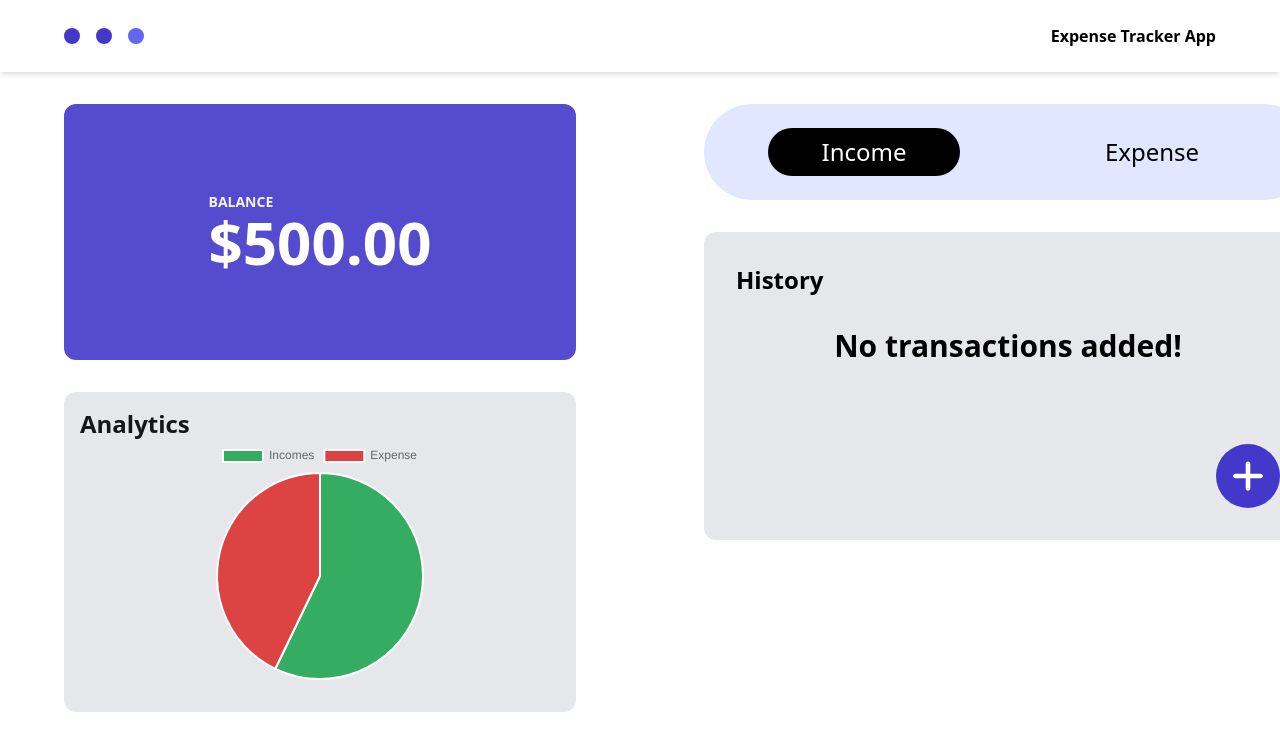
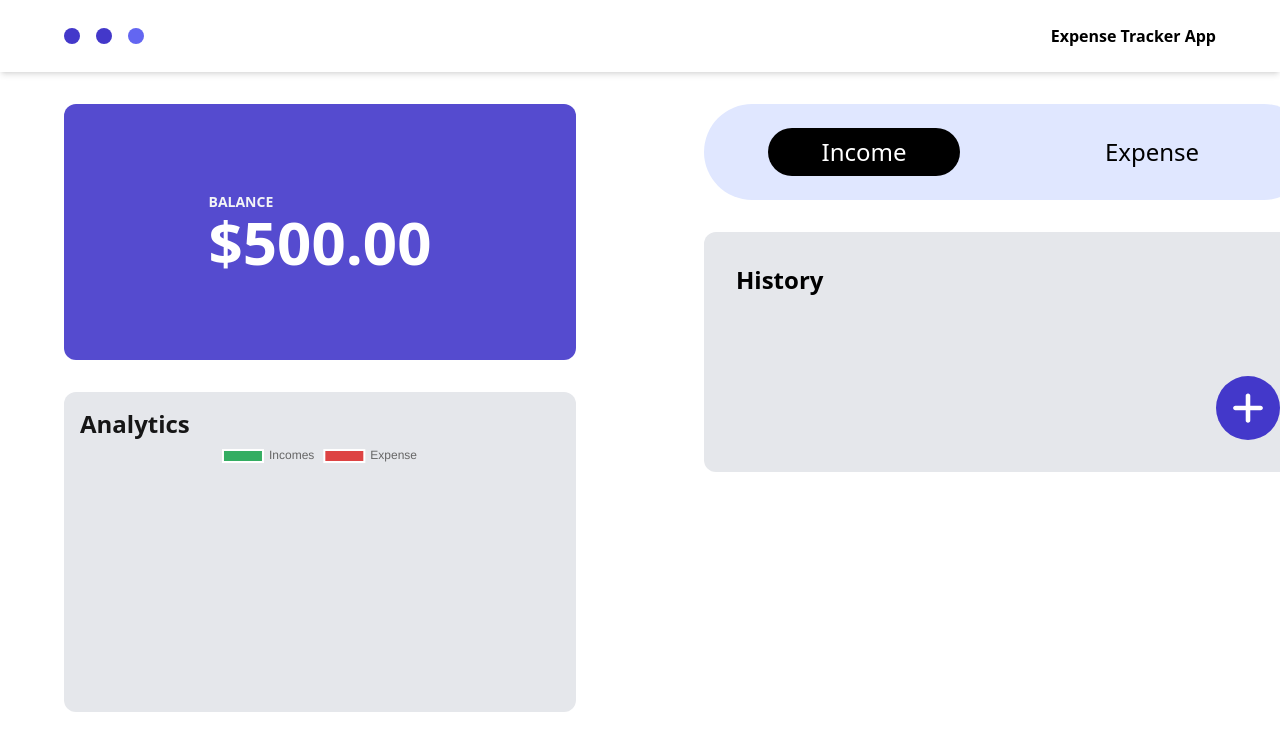
Before and after one commit to serkansyalcin/personal-expense-tracker, a React (Create React App) app: page / in a window 1280 px wide. Shown: the top 750 px of the page. Built offline with nearby package versions, Linux system fonts and the light colour scheme.

Commit message:
history items and history item component added

```diff
--- a/src/components/analytics/Analytics.component.jsx
+++ b/src/components/analytics/Analytics.component.jsx
@@ -1,14 +1,19 @@
 import { Chart as ChartJS, ArcElement, Tooltip, Legend } from 'chart.js';
 import { Pie } from 'react-chartjs-2';
+import { useSelector } from 'react-redux'
 
 ChartJS.register(ArcElement, Tooltip, Legend);
 
-export const data = {
+const Analytics = () => {
+    const incomeAmount = useSelector(state => state.transactions.incomeAmount)
+    const expenseAmount = useSelector(state => state.transactions.expenseAmount)
+
+    const data = {
       labels: ['Incomes', 'Expense'],
       datasets: [
         {
           label: 'The Graph of Expenses and Incomes',
-        data: [40, 30],
+          data: [Number(incomeAmount), Number(expenseAmount)],
           backgroundColor: [
               'rgba(22, 163, 74, 0.85)',
               'rgba(220, 38, 38, 0.85)',
@@ -18,7 +23,6 @@ export const data = {
       ],
     };
 
-const Analytics = () => {
     return (
         <div className="rounded-xl w-[32rem] h-80 mb-4 bg-gray-200 p-4">
             <h3 className="text-2xl font-semibold opacity-90">Analytics</h3>
--- /dev/null
+++ b/src/components/history-item/HistoryItem.component.jsx
@@ -0,0 +1,32 @@
+import WalletLogo from '../../assets/wallet-solid.svg'
+import TrashLogo from '../../assets/trash-can-solid.svg'
+import { useSelector } from 'react-redux'
+
+const HistoryItem = ({ item }) => {
+    const currentTransactionMode = useSelector(state => state.transactions.currentTransactionMode)
+
+    let dynamicContainerBorderStyles = '';
+
+    (currentTransactionMode === 'income')
+        ? dynamicContainerBorderStyles = 'border-green-600'
+        : dynamicContainerBorderStyles = 'border-red-600'
+
+    return (
+        <div className={`history-item-container ${dynamicContainerBorderStyles}`}>
+            <img
+                src={WalletLogo}
+                alt="wallet logo"
+                className="w-6 mr-4"
+            />
+            <h2 className="text-2xl">{ item.description }</h2>
+            <p className="ml-auto font-bold text-lg">${ Number(item.amount).toFixed(2) }</p>
+            <img
+                src={TrashLogo}
+                alt='trash can logo'
+                className="w-6 mr-2 ml-12"
+            />
+        </div>
+    )
+}
+
+export default HistoryItem
--- /dev/null
+++ b/src/components/history-items/HistoryItems.component.jsx
@@ -0,0 +1,28 @@
+import '../../index.css'
+import { useSelector } from "react-redux"
+import HistoryItem from "../history-item/HistoryItem.component"
+
+const HistoryItems = () => {
+    const currentTransactionMode = useSelector(state => state.transactions.currentTransactionMode)
+    const incomesArray = useSelector(state => state.transactions.incomesArray)
+    const expenseArray = useSelector(state => state.transactions.expenseArray)
+
+    return (
+        <div>
+            {
+                (currentTransactionMode === 'income') &&
+                incomesArray.map(item => (
+                    <HistoryItem key={item.id} item={item} />
+                ))
+           }
+           {
+                (currentTransactionMode === 'expense') &&
+                expenseArray.map(item => (
+                    <HistoryItem item={item} key={item.id} />
+                ))
+           }
+        </div>
+    )
+}
+
+export default HistoryItems
--- a/src/components/history/History.component.jsx
+++ b/src/components/history/History.component.jsx
@@ -2,6 +2,7 @@ import PlusIcon from '../../assets/plus-solid.svg'
 import Modal from '../modal/Modal.component'
 import { toggleModal } from '../../features/modal/modal.slice'
 import { useDispatch } from 'react-redux'
+import HistoryItems from '../history-items/HistoryItems.component'
 
 const History = () => {
     const dispatch= useDispatch()
@@ -13,9 +14,7 @@ const History = () => {
     return (
         <div className="w-[38rem] h-auto p-8 rounded-xl bg-gray-200">
             <h3 className="text-2xl font-semibold">History</h3>
-            <div className='text-center text-3xl mt-8 font-bold'>
-                No transactions added!
-            </div>
+            <HistoryItems />
             <div
                 className='bg-indigo-700 mt-20 w-16 h-16 rounded-full
                 flex justify-center items-center hover:bg-indigo-500 ml-auto
--- a/src/components/modal/Modal.component.jsx
+++ b/src/components/modal/Modal.component.jsx
@@ -44,7 +44,7 @@ const Modal = () => {
     return (
         modal &&
         <div className='modal bg-black bg-opacity-40'>
-            <div className='modal m-auto items-center w-4/5 md:w-2/5 bg-white h-[22rem] rounded-3xl p-10'>
+            <div className='modal m-auto items-center w-4/5 md:w-3/5 lg:w-2/5 bg-white h-[22rem] rounded-3xl p-10 z-40'>
                 <h4 className='text-2xl font-semibold'>Create a New Transaction</h4>
                 <form onSubmit={e => handleSubmit(e)}>
                     <div className='flex flex-col'>
--- a/src/components/toggle-buttons/ToggleButtons.component.jsx
+++ b/src/components/toggle-buttons/ToggleButtons.component.jsx
@@ -6,16 +6,11 @@ const ToggleButtons = () => {
     const currentTransactionMode = useSelector(state => state.transactions.currentTransactionMode)
     const dispatch = useDispatch()
 
-    const handleIncomeButton = () => {
-        dispatch(toggleTransactionMode())
-    }
-
-    const handleExpenseButton = () => {
+    const handleButton = () => {
         dispatch(toggleTransactionMode())
     }
 
     let dynamicActiveStateStyles = ''
-
     let dynamicIncomeButtonStyles = ''
     let dynamicExpenseButtonStyles = ''
 
@@ -32,16 +27,16 @@ const ToggleButtons = () => {
 
     return (
         <div className="flex justify-between items-center py-8 px-16 bg-indigo-100
-        w-[38rem] rounded-full h-24 text-2xl relative">
+        w-[38rem] rounded-full h-24 text-2xl relative z-0">
             <div
                 className={`toggle-button-styles ${dynamicIncomeButtonStyles}`}
-                onClick={handleIncomeButton}
+                onClick={handleButton}
             >
                 Income
             </div>
             <div
                 className={`toggle-button-styles ${dynamicExpenseButtonStyles}`}
-                onClick={handleExpenseButton}
+                onClick={handleButton}
             >
                 Expense
             </div>
--- a/src/features/transactions/transactions.slice.js
+++ b/src/features/transactions/transactions.slice.js
@@ -15,11 +15,13 @@ const transactions = createSlice({
         addIncomeItem: (state, action) => {
             const { id, amount, description } = action.payload
 
+            state.incomeAmount += Number(amount)
             state.incomesArray.push({ id, description, amount })
         },
         addExpenseItem: (state, action) => {
             const { id, amount, description } = action.payload
 
+            state.expenseAmount += Number(amount)
             state.expenseArray.push({ id, description, amount })
         },
         toggleTransactionMode: (state, action) => {
--- a/src/index.css
+++ b/src/index.css
@@ -9,9 +9,12 @@
     }
     .active-button-state{
         @apply absolute bottom-0 top-0 my-auto bg-black w-48 h-12 rounded-full
-        transition-all duration-[1500ms] ease-out
+        transition-all duration-1000 ease-out
     }
     .modal{
         @apply fixed bottom-0 top-0 right-0 left-0 m-auto
     }
+    .history-item-container{
+        @apply flex h-12 items-center p-2 rounded bg-gray-300 my-1 border-r-8
+    }
 }
```
Also changed, not shown: src/assets/trash-can-solid.svg (added). Lines whose indentation alone changed are shown as unchanged.
